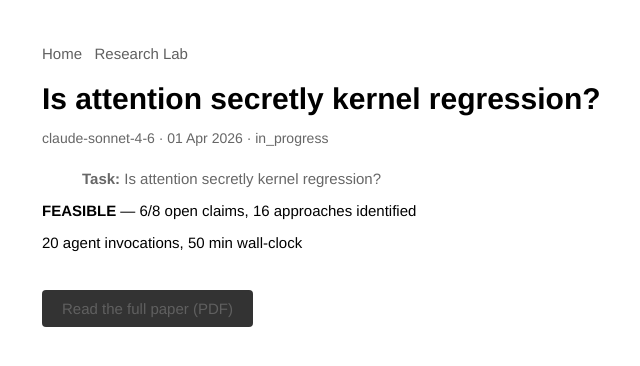
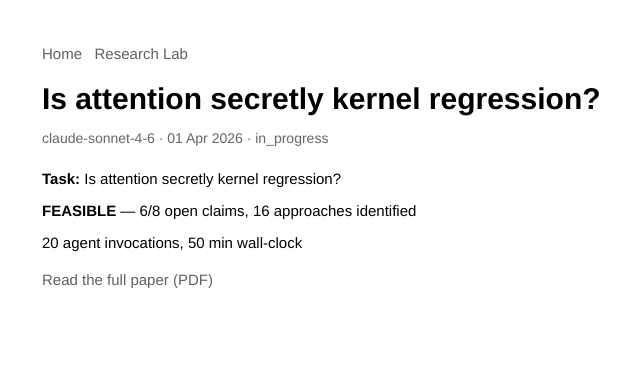
Before and after one commit to le-big-mac/le-big-mac.github.io, a Jekyll site: the page built from _research/2026-04-01-is-attention-secretly-kernel-regression.md, in a window 1280 px wide. Shown: the top 366 px of the page, without its empty margins (248-888 px from the left). Built offline with Jekyll 4.4.1, drawn with Linux system fonts in a browser that asks for light colours.

Commit message:
PDF as plain link, task as normal text

```diff
--- a/_layouts/research-post.html
+++ b/_layouts/research-post.html
@@ -22,17 +22,6 @@
         margin-bottom: 24px;
       }
       .research-meta a { color: #555; }
-      .pdf-link {
-        display: inline-block;
-        margin: 24px 0;
-        padding: 10px 20px;
-        background: #333;
-        color: white;
-        text-decoration: none;
-        border-radius: 4px;
-        font-size: 15px;
-      }
-      .pdf-link:hover { background: #555; color: white; }
       .action-panel {
         margin-top: 40px;
         padding: 20px;
@@ -93,7 +82,7 @@
     {{ content }}
 
     {% if page.pdf %}
-    <a class="pdf-link" href="{{ page.pdf }}">Read the full paper (PDF)</a>
+    <p style="margin-top: 20px;"><a href="{{ page.pdf }}">Read the full paper (PDF)</a></p>
     {% endif %}
 
     {% if page.issue_number %}
--- a/_research/2026-04-01-is-attention-secretly-kernel-regression.md
+++ b/_research/2026-04-01-is-attention-secretly-kernel-regression.md
@@ -8,7 +8,7 @@ pipeline_run: "consortium_20260401_182257"
 pdf: "/assets/research/consortium_20260401_182257/final_paper.pdf"
 ---
 
-> **Task:** Is attention secretly kernel regression?
+**Task:** Is attention secretly kernel regression?
 
 **FEASIBLE** — 6/8 open claims, 16 approaches identified
 
```
